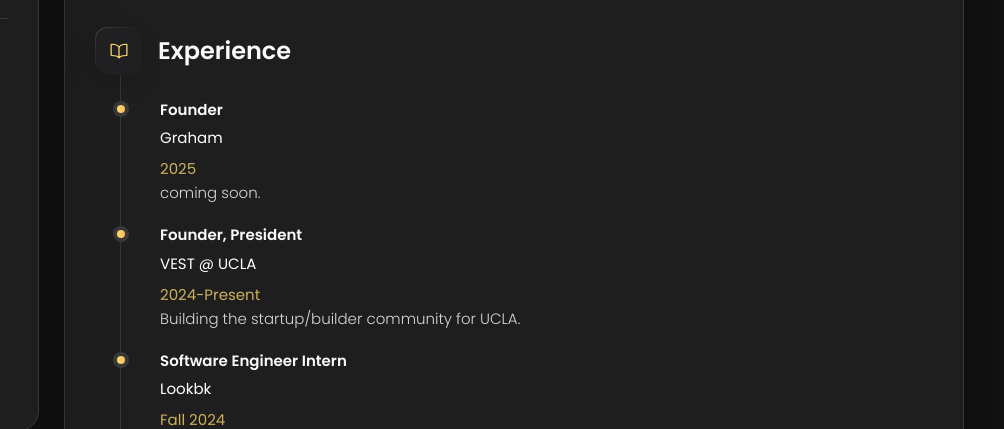
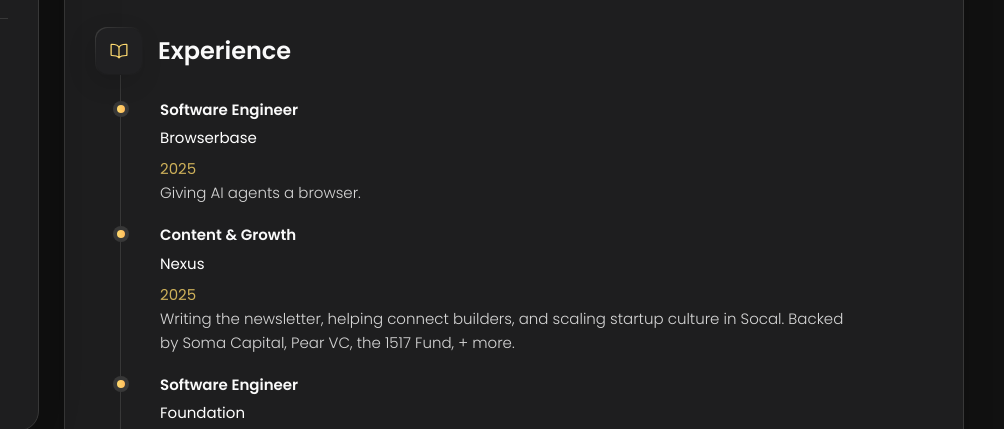
Before and after one commit to Kylejeong2/Kylejeong2.github.io, a plain HTML site: page index.html in a window 1280 px wide. Both pictures are taken after a click on the button "Resume". Shown: the part 371-800 px from the top of the page, 276-1280 px from the left. Drawn offline with nearby package versions, Linux system fonts and the light colour scheme.

Commit message:
fix resume

```diff
--- a/index.html
+++ b/index.html
@@ -315,7 +315,7 @@
           </div>
 
           <ol class="timeline-list">
-            <li class="timeline-item">
+            <!-- <li class="timeline-item">
 
               <h4 class="h4 timeline-item-title">Founder</h4>
               <span class="h4 timeline-item-title" style="color: white;">Graham</span>
@@ -324,6 +324,45 @@
 
               <p class="timeline-text">
                 coming soon.
+              </p>
+
+            </li> -->
+
+            <li class="timeline-item">
+
+              <h4 class="h4 timeline-item-title">Software Engineer</h4>
+              <span class="h4 timeline-item-title" style="color: white;">Browserbase</span>
+
+              <span>2025</span>
+
+              <p class="timeline-text">
+                  Giving AI agents a browser.
+              </p>
+
+            </li>
+
+            <li class="timeline-item">
+
+              <h4 class="h4 timeline-item-title">Content & Growth</h4>
+              <span class="h4 timeline-item-title" style="color: white;">Nexus</span>
+
+              <span>2025</span>
+
+              <p class="timeline-text">
+                  Writing the newsletter, helping connect builders, and scaling startup culture in Socal. Backed by Soma Capital, Pear VC, the 1517 Fund, + more.
+              </p>
+
+            </li>
+
+            <li class="timeline-item">
+
+              <h4 class="h4 timeline-item-title">Software Engineer</h4>
+              <span class="h4 timeline-item-title" style="color: white;">Foundation</span>
+
+              <span>Jan-Mar 2025</span>
+
+              <p class="timeline-text">
+                Building multi-purpose web agents for insurance companies.
               </p>
 
             </li>
@@ -348,7 +387,7 @@
               <span>Fall 2024</span>
 
               <p class="timeline-text">
-                Building Shazam for clothes. Powered by AI.
+                Building Shazam for clothes.
               </p>
 
             </li>
```
